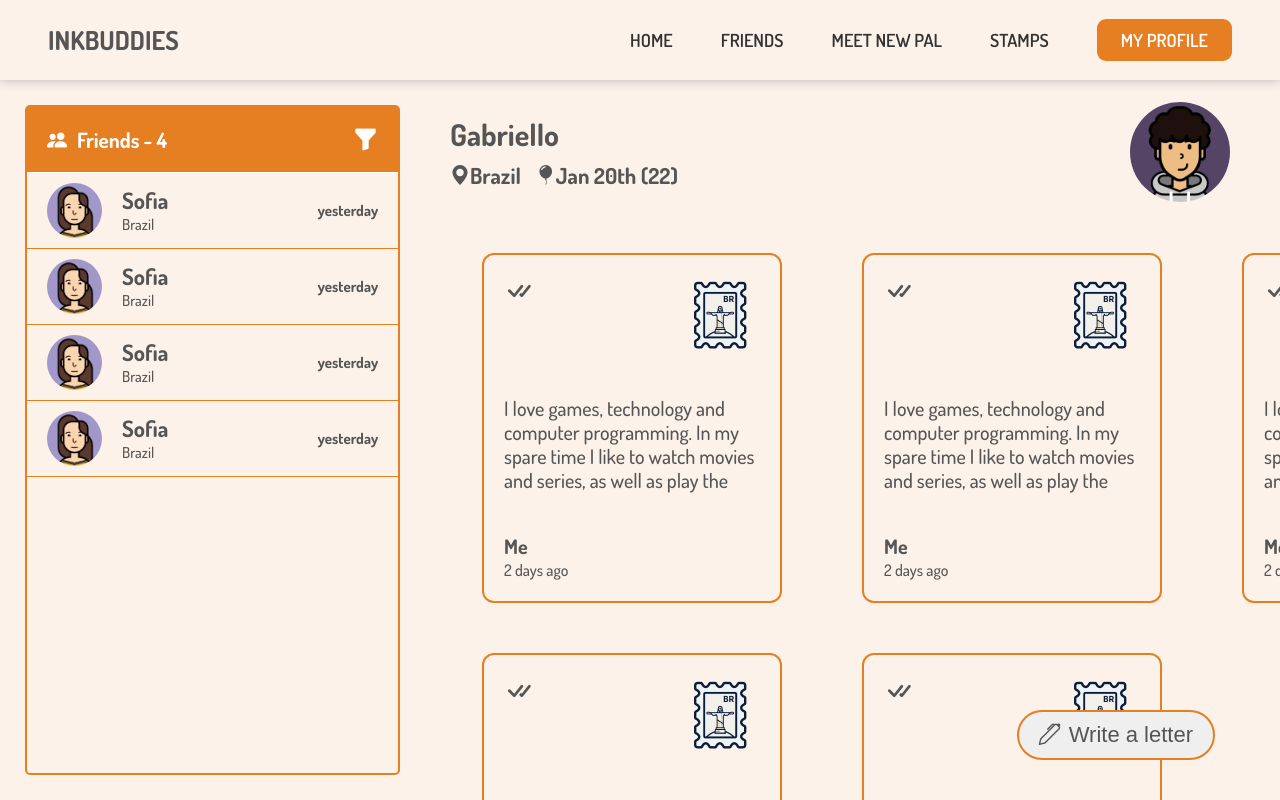
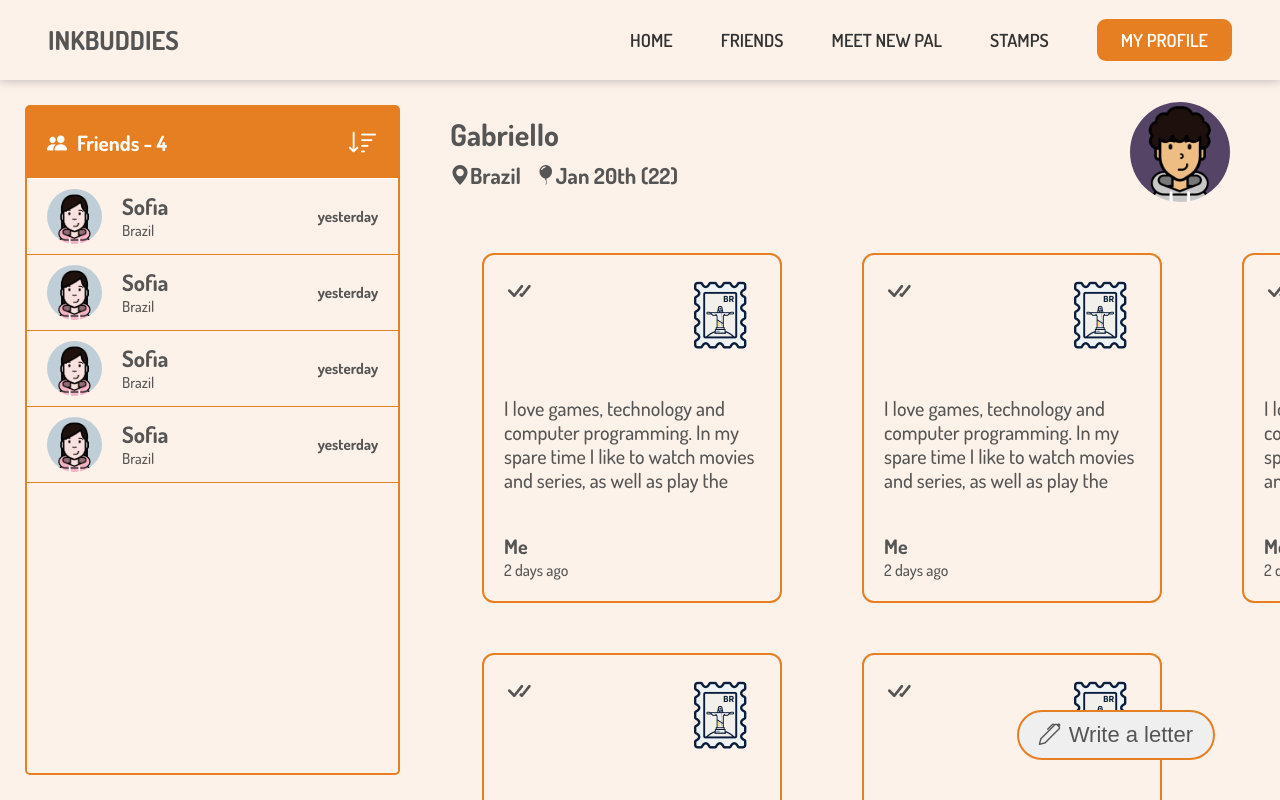
Before and after one commit to JoGabriel-Santos/inkbuddies, a React (Create React App) app in the folder client/: page /friends in a window 1280 px wide. Built offline with nearby package versions, Linux system fonts and the light colour scheme.

Commit message:
Implementing Friends list

```diff
--- a/client/src/Pages/Friends.jsx
+++ b/client/src/Pages/Friends.jsx
@@ -14,7 +14,7 @@
                         <h2>Friends - 4</h2>
                     </div>
 
-                    <i className="bi bi-funnel-fill filter"></i>
+                    <i className="bi bi-sort-down filter"></i>
                 </div>
 
                 <div className="friend-list">
--- a/client/src/styles/style.css
+++ b/client/src/styles/style.css
@@ -170,7 +170,7 @@
 
 .filter {
     cursor: pointer;
-    font-size: 25px;
+    font-size: 30px;
 }
 
 .friends-quantity {
@@ -193,7 +193,7 @@
     display: flex;
     font-size: 1.5rem;
     padding: 10px 20px;
-    transition: all 0.3s;
+    transition: all 0.5s;
 }
 
 .friend-card:hover {
```
Also changed, not shown: client/src/util/friend.png.
